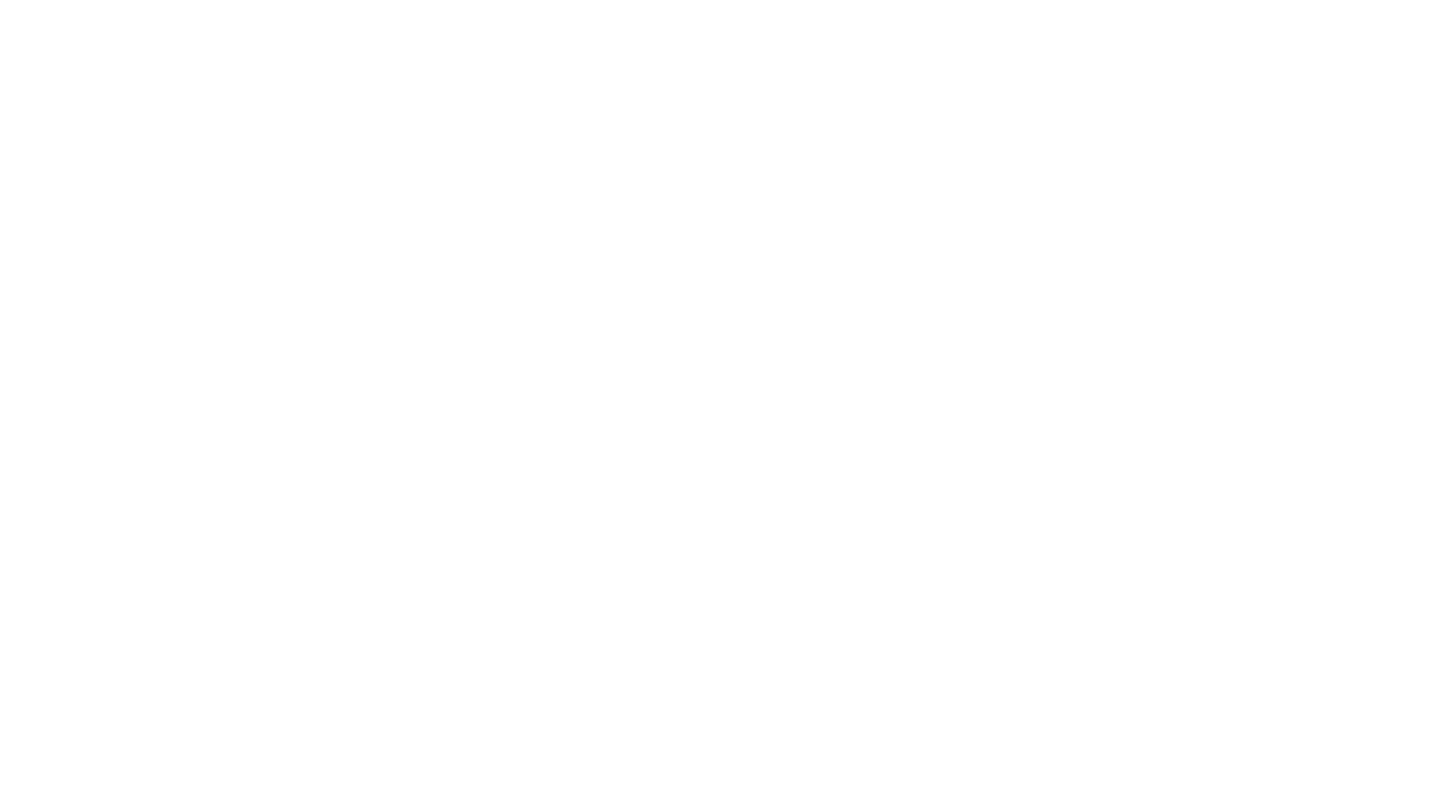
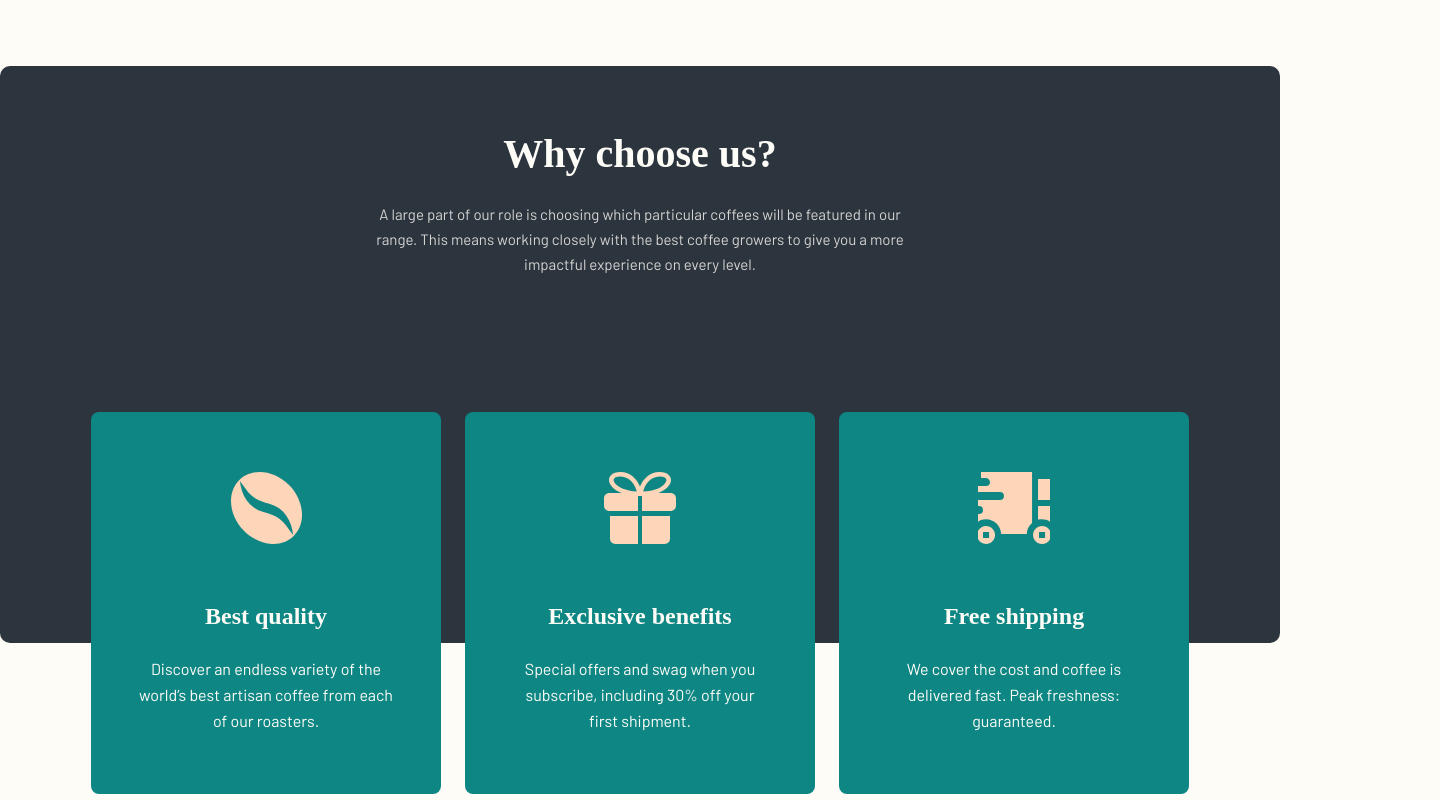
Before and after one commit to caarlosdamian/coffeeroasters-subscription-site, a React (Vite) app: page / in a window 1280 px wide. Shown: the part 1460-2260 px from the top of the page, 1440 px wide, since content can reach past the window. Before the commit the page ends 1362 px from the top, so only its background shows below. Built offline with nearby package versions, Linux system fonts and the light colour scheme.

Commit message:
feat(home): added feature desktop/tablet/mobile section

```diff
--- a/src/assets/index.ts
+++ b/src/assets/index.ts
@@ -5,5 +5,19 @@ import danche from './home/desktop/image-danche.png';
 import espresso from './home/desktop/image-gran-espresso.png';
 import picollo from './home/desktop/image-piccollo.png';
 import planalto from './home/desktop/image-planalto.png';
+import coffeBean from './home/desktop/icon-coffee-bean.svg';
+import gift from './home/desktop/icon-gift.svg';
+import truck from './home/desktop/icon-truck.svg';
 
-export { logo, hamburger, close, danche, espresso, picollo, planalto };
+export {
+  logo,
+  hamburger,
+  close,
+  danche,
+  espresso,
+  picollo,
+  planalto,
+  coffeBean,
+  gift,
+  truck,
+};
--- a/src/pages/home/Home.scss
+++ b/src/pages/home/Home.scss
@@ -98,6 +98,7 @@
   }
   .collection {
     margin-top: 120px;
+    margin-bottom: 120px;
     display: flex;
     align-items: center;
     flex-direction: column;
@@ -107,10 +108,12 @@
     @include tokens.for-size(tablet-portrait-up) {
       position: relative;
       margin-top: 200px;
+      margin-bottom: 144px;
     }
 
     @include tokens.for-size(desktop-up) {
       margin-top: 242px;
+      margin-bottom: 200px;
     }
 
     &__title {
@@ -141,6 +144,8 @@
         @include tokens.for-size(desktop-up) {
           height: 196px;
           width: 1111px;
+          left: 0;
+          top: 0;
           background: linear-gradient(
             180deg,
             rgba(254, 252, 247, 0.0001) 0%,
@@ -158,7 +163,7 @@
         margin: auto;
         top: -48px;
         width: 580px;
-        // letter-spacing: px;
+        height: 196px;
       }
 
       @include tokens.for-size(desktop-up) {
@@ -201,11 +206,6 @@
           width: 200px;
           height: 151px;
           object-fit: cover;
-
-          // @include tokens.for-size(desktop-up) {
-          //   width: 255px;
-          //   height: 193px;
-          // }
         }
         .collection__info {
           display: flex;
@@ -242,4 +242,179 @@
       }
     }
   }
+  .features {
+    padding: 0 24px;
+    display: flex;
+    align-items: center;
+    flex-direction: column;
+    margin-bottom: 120px;
+    min-height: 1499px;
+
+    @include tokens.for-size(tablet-portrait-up) {
+      min-height: 863px;
+      padding: 0 40px;
+    }
+
+    @include tokens.for-size(desktop-up) {
+      min-height: 768px;
+      padding: 0 80px;
+    }
+
+    &__container {
+      width: 327px;
+      height: 902px;
+      background: #2c343e;
+      border-radius: 10px;
+      padding: 64px 24px;
+      display: flex;
+      align-items: center;
+      justify-content: flex-start;
+      flex-direction: column;
+      position: relative;
+      @include tokens.for-size(tablet-portrait-up) {
+        width: 688px;
+        height: 573px;
+      }
+      @include tokens.for-size(desktop-up) {
+        width: 1280px;
+        height: 577px;
+      }
+      &--info {
+        display: flex;
+        align-items: center;
+        flex-direction: column;
+        gap: 24px;
+        .title {
+          text-align: center;
+          color: #fefcf7;
+          @include tokens.font(
+            tokens.$font-size-28,
+            tokens.$font-weight-900,
+            tokens.$line-height-28,
+            tokens.$font-family-fraunces-9
+          );
+          @include tokens.for-size(tablet-portrait-up) {
+            font-size: 32px;
+            line-height: 48px;
+          }
+          @include tokens.for-size(desktop-up) {
+            font-size: 40px;
+          }
+        }
+        .subtitle {
+          color: #fefcf7;
+          mix-blend-mode: normal;
+          opacity: 0.8;
+          text-align: center;
+          @include tokens.font(
+            tokens.$font-size-15,
+            tokens.$font-weight-400,
+            tokens.$line-height-25,
+            tokens.$font-family-barlow
+          );
+          @include tokens.for-size(tablet-portrait-up) {
+            max-width: 540px;
+          }
+        }
+      }
+      &--grid {
+        position: absolute;
+        display: flex;
+        align-items: center;
+        flex-direction: column;
+        gap: 24px;
+        top: 305px;
+        @include tokens.for-size(tablet-portrait-up) {
+          top: 275px;
+        }
+        @include tokens.for-size(desktop-up) {
+          top: 346px;
+          flex-direction: row;
+        }
+
+        .feature__wrapper {
+          background: #0e8784;
+          border-radius: 8px;
+          width: 279px;
+          height: 382px;
+          padding: 12px;
+          display: flex;
+          align-items: center;
+          justify-content: center;
+          flex-direction: column;
+          gap: 56px;
+          @include tokens.for-size(tablet-portrait-up) {
+            width: 573px;
+            height: 180px;
+            flex-direction: row;
+            padding: 42px 48px 42px 70px;
+          }
+          @include tokens.for-size(desktop-up) {
+            width: 350px;
+            height: 382px;
+            flex-direction: column;
+            padding: 48px;
+          }
+          img {
+            width: 72px;
+            height: 72px;
+            object-fit: cover;
+            @include tokens.for-size(tablet-portrait-up) {
+              width: 55px;
+              height: 55px;
+            }
+            @include tokens.for-size(desktop-up) {
+              width: 72px;
+              height: 72px;
+            }
+          }
+          .feature__info {
+            display: flex;
+            align-items: center;
+            justify-content: center;
+            flex-direction: column;
+            gap: 24px;
+            @include tokens.for-size(tablet-portrait-up) {
+              align-items: flex-start;
+            }
+            @include tokens.for-size(desktop-up) {
+              align-items: center;
+            }
+            .title {
+              text-align: center;
+              color: #fefcf7;
+              @include tokens.font(
+                tokens.$font-size-24,
+                tokens.$font-weight-900,
+                tokens.$line-height-32,
+                tokens.$font-family-fraunces-9
+              );
+              @include tokens.for-size(tablet-portrait-up) {
+                text-align: start;
+              }
+              @include tokens.for-size(desktop-up) {
+                text-align: center;
+              }
+            }
+            .subtitle {
+              text-align: center;
+              color: #fefcf7;
+              @include tokens.font(
+                tokens.$font-size-16,
+                tokens.$font-weight-400,
+                tokens.$line-height-26,
+                tokens.$font-family-barlow
+              );
+              @include tokens.for-size(tablet-portrait-up) {
+                text-align: start;
+              }
+              @include tokens.for-size(desktop-up) {
+                text-align: center;
+              }
+            }
+          }
+        }
+      }
+    }
+  }
 }
--- a/src/pages/home/Home.tsx
+++ b/src/pages/home/Home.tsx
@@ -1,7 +1,7 @@
 import React from 'react';
 import { Fade } from 'react-awesome-reveal';
 import { Button } from '../../components/button/Button';
-import { homeCoffes } from '../../utils/data';
+import { featureInfo, homeCoffes } from '../../utils/data';
 import { HomeCoffes } from '../../utils/types';
 import './Home.scss';
 
@@ -22,7 +22,7 @@ export const Home = () => {
         <div className="collection__grid">
           {homeCoffes.map((coffe: HomeCoffes) => (
             <Fade triggerOnce key={coffe.img}>
-              <div className="collection__item" >
+              <div className="collection__item">
                 <img
                   className="collection__item--img"
                   src={coffe.img}
@@ -37,7 +37,32 @@ export const Home = () => {
           ))}
         </div>
       </div>
-      <div className="features">features</div>
+      <div className="features">
+        <div className="features__container">
+          <div className="features__container--info">
+            <span className="title">Why choose us?</span>
+            <span className="subtitle">
+              A large part of our role is choosing which particular coffees will
+              be featured in our range. This means working closely with the best
+              coffee growers to give you a more impactful experience on every
+              level.
+            </span>
+          </div>
+          <div className="features__container--grid">
+            {featureInfo.map((feature: HomeCoffes) => (
+              <Fade triggerOnce key={feature.img}>
+                <div className="feature__wrapper">
+                  <img src={feature.img} alt={feature.title} />
+                  <div className="feature__info">
+                    <span className="title">{feature.title}</span>
+                    <span className="subtitle">{feature.desc}</span>
+                  </div>
+                </div>
+              </Fade>
+            ))}
+          </div>
+        </div>
+      </div>
       <div className="works">works</div>
     </div>
   );
--- a/src/tokens/fonts.scss
+++ b/src/tokens/fonts.scss
@@ -17,6 +17,7 @@ $font-size-72: 4.5rem;
 $font-size-48: 3rem;
 $font-size-40: 2.5rem;
 $font-size-32: 2rem;
+$font-size-28: 1.375rem;
 $font-size-24: 1.5rem;
 $font-size-20: 1.25rem;
 $font-size-18: 1.125rem;
--- a/src/utils/data.ts
+++ b/src/utils/data.ts
@@ -1,4 +1,12 @@
-import { danche, espresso, picollo, planalto } from '../assets';
+import {
+  coffeBean,
+  danche,
+  espresso,
+  gift,
+  picollo,
+  planalto,
+  truck,
+} from '../assets';
 import { HomeCoffes, MenuLinks } from './types';
 
 export const menuLinks: MenuLinks[] = [
@@ -45,3 +53,24 @@ export const homeCoffes: HomeCoffes[] = [
     img: danche,
   },
 ];
+
+export const featureInfo: HomeCoffes[] = [
+  {
+    id: 'b24',
+    title: 'Best quality',
+    desc: 'Discover an endless variety of the world’s best artisan coffee from each of our roasters.',
+    img: coffeBean,
+  },
+  {
+    id: 'b25',
+    title: 'Exclusive benefits',
+    desc: 'Special offers and swag when you subscribe, including 30% off your first shipment.',
+    img: gift,
+  },
+  {
+    id: 'b26',
+    title: 'Free shipping',
+    desc: 'We cover the cost and coffee is delivered fast. Peak freshness: guaranteed.',
+    img: truck,
+  },
+];
```
